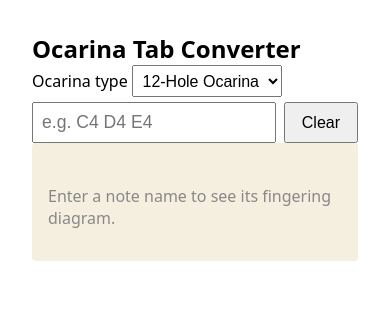
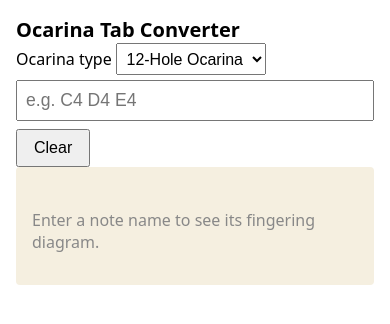
Before and after one commit to gilfort/OcarinaTabConverter, a website built with Vite: page index.html in a window 390 px wide. Built offline with nearby package versions, Linux system fonts and the light colour scheme.

Commit message:
Improve mobile layout for narrow viewports
Closes #11.

Co-Authored-By: Claude Sonnet 4.6 <noreply@anthropic.com>

```diff
--- a/src/style.css
+++ b/src/style.css
@@ -145,3 +145,22 @@ h1 {
 .tab-legend__symbol--open {
   background-color: #fff;
 }
+
+@media (max-width: 480px) {
+  body {
+    padding: 1rem;
+    gap: 0.75rem;
+  }
+
+  h1 {
+    font-size: 1.25rem;
+  }
+
+  #note-input-row {
+    flex-wrap: wrap;
+  }
+
+  #note-input {
+    flex: 1 1 100%;
+  }
+}
```
